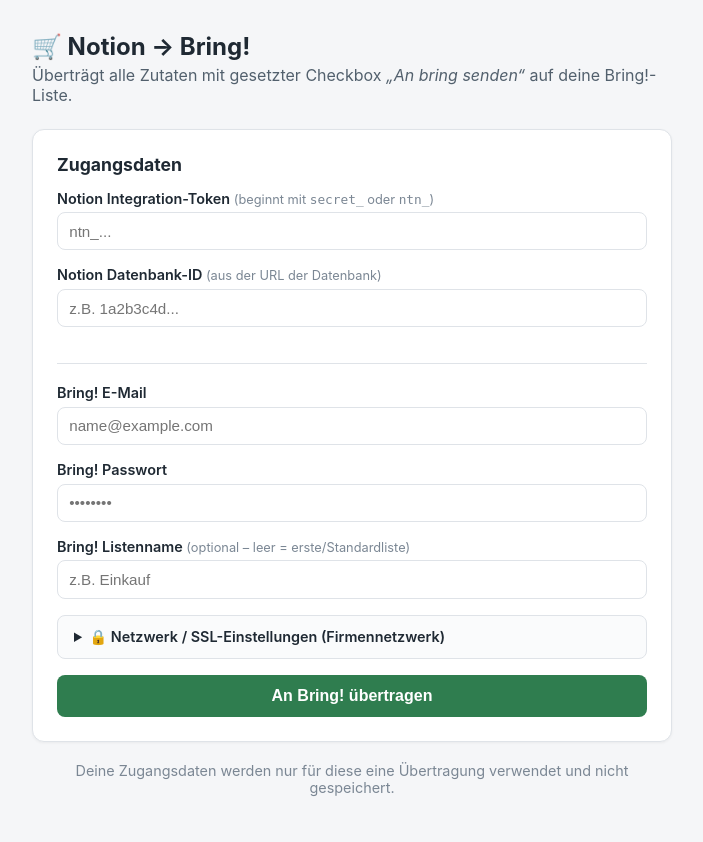
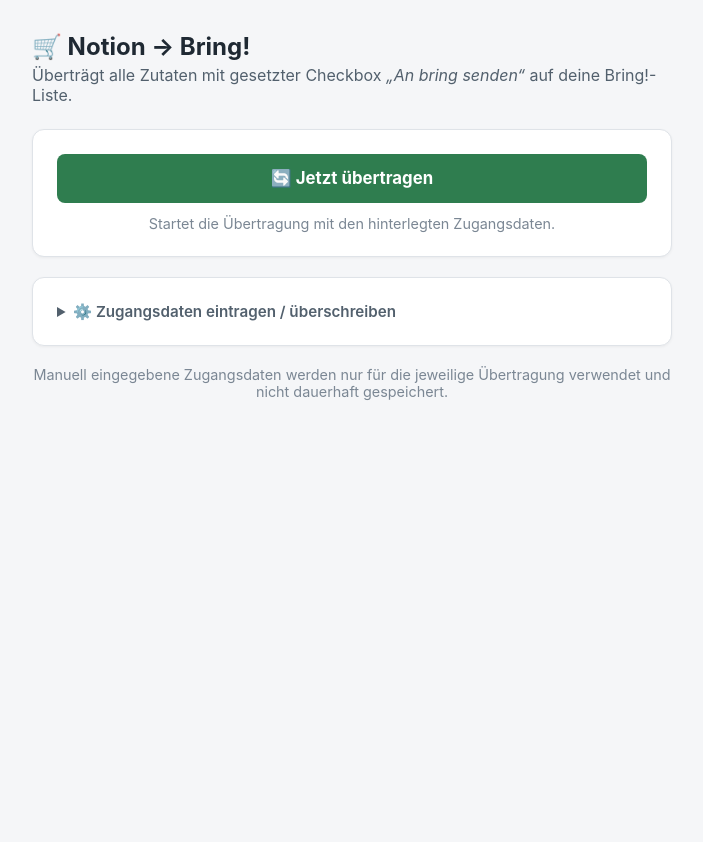
Before and after one commit to DerKlicker/Test_Kiro, a Flask app: page / in a window 1280 px wide. Shown: the whole page, without its empty margins (288-991 px from the left). After the commit the page ends 400 px from the top, so only its background shows below. Run offline with Flask 3, Linux system fonts and the light colour scheme.

Commit message:
Zentrale Zugangsdaten + /run-Endpunkt fuer Notion-Button
- Zugangsdaten koennen zentral per ENV hinterlegt werden (inkl. BRING_PASSWORD)
- Startseite ('/') uebertraegt automatisch, wenn alle Daten vorhanden sind
  (mit ?noauto=1 unterdrueckbar)
- Neuer /run-Endpunkt: sofortige Uebertragung + Ergebnisseite (fuer Notion
  'Open link'-Button)
- Weboberflaeche: grosser 'Jetzt uebertragen'-Button; Formular als
  ausklappbares Backup zum Ueberschreiben; Passwortfeld optional wenn ENV gesetzt
- Uebertragungslogik in _do_transfer() zentralisiert (von /, /run, /transfer genutzt)
- docker-compose.truenas-autoupdate.yml mit Credential-Variablen ergaenzt
- README + .env.example um Ein-Klick-/Notion-Button-Betrieb erweitert

```diff
--- a/app.py
+++ b/app.py
@@ -4,6 +4,11 @@ nach Bring! zu übertragen.
 Start:
     python app.py
 Danach im Browser öffnen:  http://127.0.0.1:5000
+
+Zugangsdaten können zentral als Umgebungsvariablen hinterlegt werden
+(NOTION_TOKEN, NOTION_DATABASE_ID, BRING_EMAIL, BRING_PASSWORD, BRING_LIST,
+CA_CERT_PATH, DISABLE_SSL_VERIFY). Sind sie gesetzt, überträgt die Seite beim
+Aufruf automatisch. Fehlende Werte können über das Formular ergänzt werden.
 """
 
 from __future__ import annotations
@@ -18,88 +23,79 @@ from notion_helper import NotionHelper
 app = Flask(__name__)
 
 
-@app.route("/", methods=["GET"])
-def index():
-    # Vorbelegung aus Umgebungsvariablen (optional / bequem beim Testen).
-    prefill = {
-        "notion_token": os.environ.get("NOTION_TOKEN", ""),
-        "database_id": os.environ.get("NOTION_DATABASE_ID", ""),
-        "bring_email": os.environ.get("BRING_EMAIL", ""),
-        "bring_list": os.environ.get("BRING_LIST", ""),
-        "ca_cert_path": os.environ.get("CA_CERT_PATH", ""),
-        "disable_ssl": os.environ.get("DISABLE_SSL_VERIFY", "").lower() in ("1", "true", "yes"),
-    }
-    return render_template("index.html", prefill=prefill, result=None, error=None)
+def _env(name: str, default: str = "") -> str:
+    return os.environ.get(name, default)
 
 
-@app.route("/transfer", methods=["POST"])
-def transfer():
-    notion_token = request.form.get("notion_token", "").strip()
-    database_id = request.form.get("database_id", "").strip()
-    bring_email = request.form.get("bring_email", "").strip()
-    bring_password = request.form.get("bring_password", "")
-    bring_list = request.form.get("bring_list", "").strip() or None
-    ca_cert_path = request.form.get("ca_cert_path", "").strip() or None
-    disable_ssl = request.form.get("disable_ssl") == "on"
-    verify_ssl = not disable_ssl
+def _env_bool(name: str) -> bool:
+    return os.environ.get(name, "").lower() in ("1", "true", "yes")
 
-    prefill = {
-        "notion_token": notion_token,
-        "database_id": database_id,
-        "bring_email": bring_email,
-        "bring_list": bring_list or "",
-        "ca_cert_path": ca_cert_path or "",
-        "disable_ssl": disable_ssl,
+
+def _env_prefill() -> dict:
+    """Vorbelegung der Formularfelder aus den Umgebungsvariablen.
+    Das Passwort wird NICHT an das Formular zurückgegeben (nur Platzhalter),
+    ist aber serverseitig über BRING_PASSWORD verfügbar."""
+    return {
+        "notion_token": _env("NOTION_TOKEN"),
+        "database_id": _env("NOTION_DATABASE_ID"),
+        "bring_email": _env("BRING_EMAIL"),
+        "bring_list": _env("BRING_LIST"),
+        "ca_cert_path": _env("CA_CERT_PATH"),
+        "disable_ssl": _env_bool("DISABLE_SSL_VERIFY"),
+        # Nur ein Hinweis, ob zentral ein Passwort hinterlegt ist:
+        "has_env_password": bool(_env("BRING_PASSWORD")),
     }
 
-    # Pflichtfelder prüfen.
-    missing = [
-        label
-        for label, value in [
-            ("Notion-Token", notion_token),
-            ("Notion-Datenbank-ID", database_id),
-            ("Bring!-E-Mail", bring_email),
-            ("Bring!-Passwort", bring_password),
-        ]
-        if not value
-    ]
-    if missing:
-        error = "Bitte fülle alle Pflichtfelder aus: " + ", ".join(missing)
-        return render_template("index.html", prefill=prefill, result=None, error=error)
 
+def _credentials_complete(creds: dict) -> bool:
+    """Prüft, ob alle Pflichtfelder vorhanden sind (für den Auto-/Button-Lauf)."""
+    return all(
+        creds.get(k)
+        for k in ("notion_token", "database_id", "bring_email", "bring_password")
+    )
+
+
+def _do_transfer(creds: dict) -> tuple[dict | None, str | None]:
+    """Führt die eigentliche Übertragung aus.
+
+    Gibt (result, error) zurück – genau eines ist gesetzt.
+    `creds` enthält: notion_token, database_id, bring_email, bring_password,
+    bring_list, ca_cert_path, verify_ssl.
+    """
     try:
         notion = NotionHelper(
-            notion_token,
-            database_id,
-            ca_cert_path=ca_cert_path,
-            verify_ssl=verify_ssl,
+            creds["notion_token"],
+            creds["database_id"],
+            ca_cert_path=creds.get("ca_cert_path") or None,
+            verify_ssl=creds.get("verify_ssl", True),
         )
         items = notion.fetch_checked_items()
 
         if not items:
-            result = {
-                "added": [],
-                "skipped": [],
-                "reset": [],
-                "list_name": "",
-                "message": "Es sind keine Zutaten mit gesetzter Checkbox vorhanden.",
-            }
-            return render_template("index.html", prefill=prefill, result=result, error=None)
+            return (
+                {
+                    "added": [],
+                    "skipped": [],
+                    "reset": [],
+                    "list_name": "",
+                    "message": "Es sind keine Zutaten mit gesetzter Checkbox vorhanden.",
+                },
+                None,
+            )
 
-        # (name, specification)-Tupel für Bring! aufbereiten.
         payload = [(it.name, it.specification) for it in items]
 
         bring_result = send_items(
-            email=bring_email,
-            password=bring_password,
+            email=creds["bring_email"],
+            password=creds["bring_password"],
             items=payload,
-            list_name=bring_list,
-            ca_cert_path=ca_cert_path,
-            verify_ssl=verify_ssl,
+            list_name=creds.get("bring_list") or None,
+            ca_cert_path=creds.get("ca_cert_path") or None,
+            verify_ssl=creds.get("verify_ssl", True),
         )
 
-        # Checkboxen nur für tatsächlich verarbeitete Artikel zurücksetzen
-        # (hinzugefügt ODER bereits vorhanden/übersprungen -> beides ist "erledigt").
+        # Checkboxen für alle verarbeiteten Artikel (neu ODER schon vorhanden)
+        # zurücksetzen.
         processed_names = set(bring_result.added) | set(bring_result.skipped)
         reset: list[str] = []
         for it in items:
@@ -114,17 +110,131 @@ def transfer():
             "list_name": bring_result.list_name,
             "message": None,
         }
-        return render_template("index.html", prefill=prefill, result=result, error=None)
+        return result, None
 
     except Exception as exc:  # noqa: BLE001 - Fehler soll in der UI sichtbar sein
-        error = f"Fehler bei der Übertragung: {exc}"
-        return render_template("index.html", prefill=prefill, result=None, error=error)
+        return None, f"Fehler bei der Übertragung: {exc}"
+
+
+@app.route("/", methods=["GET"])
+def index():
+    """Startseite.
+
+    Sind alle Zugangsdaten zentral als Umgebungsvariablen hinterlegt, wird
+    standardmäßig direkt übertragen (gewünschtes Verhalten für den
+    Notion-Button bzw. den Aufruf per URL). Das lässt sich mit ?noauto=1
+    unterdrücken, um nur das Formular zu sehen."""
+    prefill = _env_prefill()
+    suppress_auto = request.args.get("noauto") in ("1", "true", "yes")
+
+    env_creds = {
+        "notion_token": _env("NOTION_TOKEN"),
+        "database_id": _env("NOTION_DATABASE_ID"),
+        "bring_email": _env("BRING_EMAIL"),
+        "bring_password": _env("BRING_PASSWORD"),
+        "bring_list": _env("BRING_LIST"),
+        "ca_cert_path": _env("CA_CERT_PATH"),
+        "verify_ssl": not _env_bool("DISABLE_SSL_VERIFY"),
+    }
+
+    if not suppress_auto and _credentials_complete(env_creds):
+        result, error = _do_transfer(env_creds)
+        return render_template(
+            "index.html", prefill=prefill, result=result, error=error, auto_ran=True
+        )
+
+    # Sonst nur die Seite mit (teilweise) vorausgefüllten Feldern anzeigen.
+    return render_template(
+        "index.html", prefill=prefill, result=None, error=None, auto_ran=False
+    )
+
+
+@app.route("/run", methods=["GET", "POST"])
+def run():
+    """Direkter Auslöser (z.B. per Notion-Button als "Open link").
+
+    Verwendet die zentral hinterlegten Zugangsdaten und überträgt sofort.
+    Zeigt anschließend die Ergebnisseite an."""
+    prefill = _env_prefill()
+    env_creds = {
+        "notion_token": _env("NOTION_TOKEN"),
+        "database_id": _env("NOTION_DATABASE_ID"),
+        "bring_email": _env("BRING_EMAIL"),
+        "bring_password": _env("BRING_PASSWORD"),
+        "bring_list": _env("BRING_LIST"),
+        "ca_cert_path": _env("CA_CERT_PATH"),
+        "verify_ssl": not _env_bool("DISABLE_SSL_VERIFY"),
+    }
+
+    if not _credentials_complete(env_creds):
+        error = (
+            "Keine (vollständigen) Zugangsdaten hinterlegt. Bitte trage sie als "
+            "Umgebungsvariablen ein (NOTION_TOKEN, NOTION_DATABASE_ID, "
+            "BRING_EMAIL, BRING_PASSWORD) oder nutze das Formular auf der Startseite."
+        )
+        return render_template(
+            "index.html", prefill=prefill, result=None, error=error, auto_ran=False
+        )
+
+    result, error = _do_transfer(env_creds)
+    return render_template(
+        "index.html", prefill=prefill, result=result, error=error, auto_ran=True
+    )
+
+
+@app.route("/transfer", methods=["POST"])
+def transfer():
+    """Übertragung über das Formular (manuelle Eingabe / Überschreiben)."""
+    bring_password = request.form.get("bring_password", "")
+    # Ist im Formular kein Passwort eingetragen, auf das zentrale (ENV) zurückfallen.
+    if not bring_password:
+        bring_password = _env("BRING_PASSWORD")
+
+    creds = {
+        "notion_token": request.form.get("notion_token", "").strip(),
+        "database_id": request.form.get("database_id", "").strip(),
+        "bring_email": request.form.get("bring_email", "").strip(),
+        "bring_password": bring_password,
+        "bring_list": request.form.get("bring_list", "").strip(),
+        "ca_cert_path": request.form.get("ca_cert_path", "").strip(),
+        "verify_ssl": request.form.get("disable_ssl") != "on",
+    }
+
+    prefill = {
+        "notion_token": creds["notion_token"],
+        "database_id": creds["database_id"],
+        "bring_email": creds["bring_email"],
+        "bring_list": creds["bring_list"],
+        "ca_cert_path": creds["ca_cert_path"],
+        "disable_ssl": not creds["verify_ssl"],
+        "has_env_password": bool(_env("BRING_PASSWORD")),
+    }
+
+    missing = [
+        label
+        for label, value in [
+            ("Notion-Token", creds["notion_token"]),
+            ("Notion-Datenbank-ID", creds["database_id"]),
+            ("Bring!-E-Mail", creds["bring_email"]),
+            ("Bring!-Passwort", creds["bring_password"]),
+        ]
+        if not value
+    ]
+    if missing:
+        error = "Bitte fülle alle Pflichtfelder aus: " + ", ".join(missing)
+        return render_template(
+            "index.html", prefill=prefill, result=None, error=error, auto_ran=False
+        )
+
+    result, error = _do_transfer(creds)
+    return render_template(
+        "index.html", prefill=prefill, result=result, error=error, auto_ran=False
+    )
 
 
 if __name__ == "__main__":
     # Lokaler Entwicklungsstart (nicht für den Dauerbetrieb).
     # Im Container/Produktion wird stattdessen Gunicorn verwendet (siehe Dockerfile).
-    # HOST/PORT sind per Umgebungsvariable überschreibbar.
     host = os.environ.get("HOST", "127.0.0.1")
     port = int(os.environ.get("PORT", "5000"))
     debug = os.environ.get("FLASK_DEBUG", "").lower() in ("1", "true", "yes")
--- a/templates/index.html
+++ b/templates/index.html
@@ -44,6 +44,15 @@
     details.ssl summary { cursor: pointer; font-weight: 600; font-size: 0.9rem; }
     .checkbox-row { display: flex; align-items: center; gap: 0.5rem; font-weight: 600; font-size: 0.9rem; margin-bottom: 0.5rem; }
     .checkbox-row input { width: auto; margin: 0; }
+    a.bigbtn {
+      display: block; text-align: center; text-decoration: none;
+      background: var(--accent); color: #fff; border-radius: 8px;
+      padding: 0.9rem 1.25rem; font-size: 1.05rem; font-weight: 700;
+    }
+    a.bigbtn:hover { background: #276a43; }
+    .ok-note { background: #def7ec; border: 1px solid #a7e8cf; color: #03543f;
+               padding: 0.75rem 1rem; border-radius: 8px; margin-bottom: 1rem; font-size: 0.9rem; }
+    details.form summary { cursor: pointer; font-weight: 600; font-size: 0.95rem; color: #52606d; }
   </style>
 </head>
 <body>
@@ -79,8 +88,25 @@
       </div>
     {% endif %}
 
-    <form class="card" method="post" action="/transfer">
-      <h2 style="margin-top:0;font-size:1.1rem;">Zugangsdaten</h2>
+    {# Großer Ein-Klick-Button: nutzt die zentral hinterlegten Zugangsdaten. #}
+    <div class="card">
+      {% if auto_ran %}
+        <div class="ok-note">Diese Übertragung lief automatisch mit den zentral hinterlegten Zugangsdaten.</div>
+      {% endif %}
+      <a class="bigbtn" href="/run">🔄 Jetzt übertragen</a>
+      <p class="muted" style="text-align:center;margin:0.75rem 0 0;">
+        Startet die Übertragung mit den hinterlegten Zugangsdaten.
+      </p>
+    </div>
+
+    <details class="card form">
+      <summary>⚙️ Zugangsdaten eintragen / überschreiben</summary>
+      <p class="hint" style="margin:0.75rem 0 1rem;">
+        Normalerweise werden die Zugangsdaten zentral als Umgebungsvariablen
+        hinterlegt. Hier kannst du sie bei Bedarf manuell eingeben oder einmalig
+        überschreiben.
+      </p>
+    <form method="post" action="/transfer">
 
       <label for="notion_token">Notion Integration-Token
         <span class="hint">(beginnt mit <code>secret_</code> oder <code>ntn_</code>)</span>
@@ -97,8 +123,10 @@
       <label for="bring_email">Bring! E-Mail</label>
       <input type="email" id="bring_email" name="bring_email" value="{{ prefill.bring_email }}" placeholder="name@example.com" />
 
-      <label for="bring_password">Bring! Passwort</label>
-      <input type="password" id="bring_password" name="bring_password" placeholder="••••••••" />
+      <label for="bring_password">Bring! Passwort
+        {% if prefill.has_env_password %}<span class="hint">(zentral hinterlegt – leer lassen, um es zu verwenden)</span>{% endif %}
+      </label>
+      <input type="password" id="bring_password" name="bring_password" placeholder="{% if prefill.has_env_password %}•••••••• (hinterlegt){% else %}••••••••{% endif %}" />
 
       <label for="bring_list">Bring! Listenname
         <span class="hint">(optional – leer = erste/Standardliste)</span>
@@ -126,9 +154,11 @@
 
       <button type="submit">An Bring! übertragen</button>
     </form>
+    </details>
 
     <p class="muted" style="text-align:center;">
-      Deine Zugangsdaten werden nur für diese eine Übertragung verwendet und nicht gespeichert.
+      Manuell eingegebene Zugangsdaten werden nur für die jeweilige Übertragung
+      verwendet und nicht dauerhaft gespeichert.
     </p>
   </div>
 </body>
```
Also changed, not shown: docker-compose.truenas-autoupdate.yml (+13 -0 lines), README.md, 1 other file.
